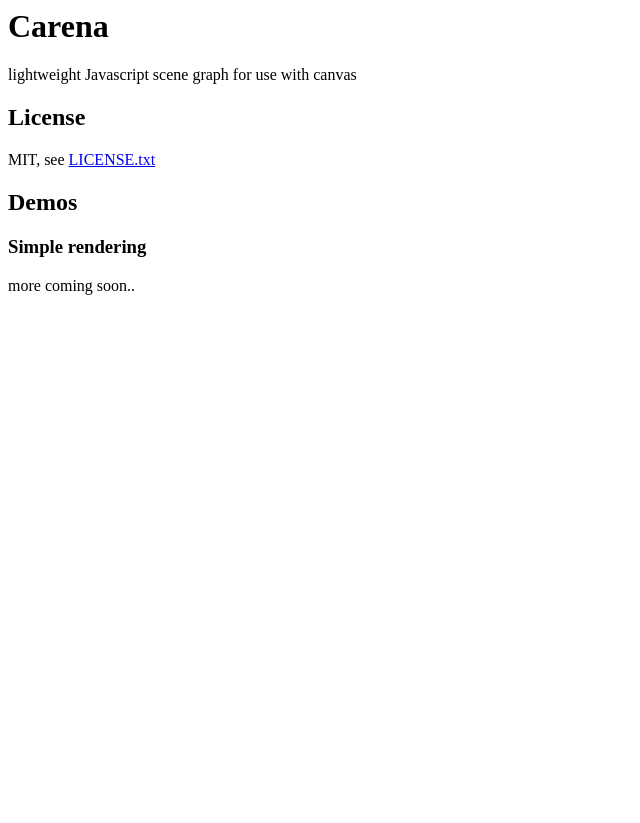
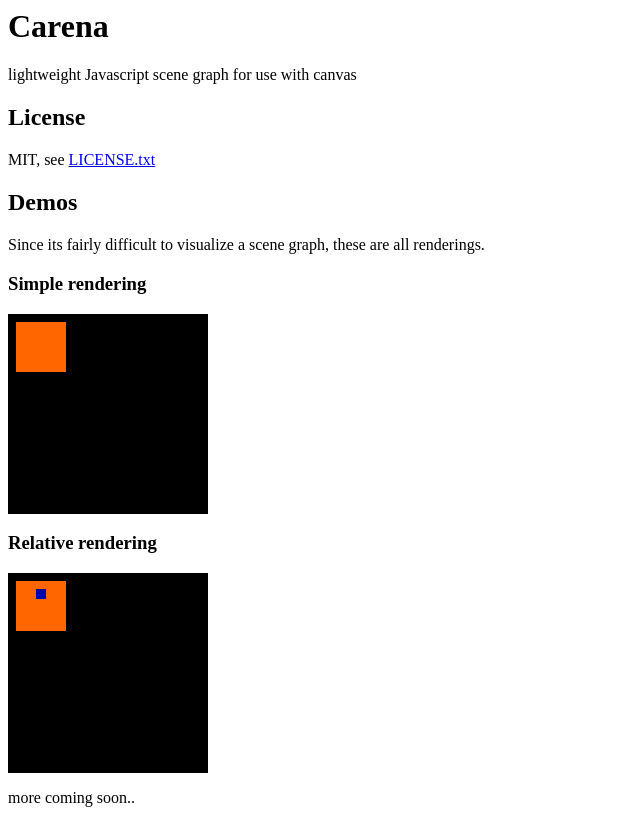
Before and after one commit to tmpvar/carena, a plain HTML site: page index.html in a window 1280 px wide. Shown: the whole page, without its empty margins (0-640 px from the left). Before the commit the page ends 800 px from the top, so only its background shows below. Drawn offline with Linux system fonts and the light colour scheme.

Commit message:
added some very simple examples

```diff
--- a/index.html
+++ b/index.html
@@ -2,6 +2,15 @@
   <head>
     <title>Carena</title>
     <script type="text/javascript" src="lib/carena.js"></script>
+    <script type="text/javascript">
+      function mapRecursive(node, fn) {
+        fn(node);
+        var i=0; len = node.children.length;
+        for (i; i<len; i++) {
+          mapRecursive(node.children[i], fn);
+        }
+      };
+    </script>
   </head>
   <body>
     <h1>Carena</h1>
@@ -13,10 +22,145 @@
     <p>
       MIT, see <a href="LICENSE.txt">LICENSE.txt</a>
     </p>
-
-    <h2>Demos</h2>
+    <p>
+      <h2>Demos</h2>
+      Since its fairly difficult to visualize a scene graph, these are all
+      renderings.
+    <p>
     <p>
       <h3>Simple rendering</h3>
+      <canvas id="simple" width="200" height="200"></canvas>
+      <script type="text/javascript">
+        (function() {
+          var canvas = document.getElementById("simple");
+          var ctx = canvas.getContext("2d");
+
+          // a single square
+          var scene = new carena.node();
+          scene.height = 50;
+          scene.width  = 50
+
+          scene.update = (function() {
+            var delta = 1;
+            return function(time) {
+              scene.x+=(time/16) * delta;
+              scene.y+=(time/16) * delta;
+              if (scene.x+scene.width  > canvas.width ||
+                  scene.y+scene.height > canvas.height)
+              {
+                delta = -1;
+              } else if (scene.x < 0 || scene.y < 0) {
+                delta = 1;
+              }
+            }
+          })();
+
+          scene.render = function(time) {
+            ctx.fillStyle ="#FF6600";
+            ctx.fillRect(scene.x,scene.y,scene.width,scene.height)
+          };
+
+
+          // render..
+          var ms = 0, interval = 16;
+          setInterval(function() {
+            ctx.fillStyle = "#000000";
+            ctx.fillRect(0,0,canvas.width,canvas.height);
+
+            ms+=interval;
+
+            mapRecursive(scene, function(node) {
+              node.update(interval);
+            });
+
+            mapRecursive(scene, function(node) {
+              node.render(interval);
+            });
+          }, interval);
+
+        })();
+      </script>
+    </p>
+
+    <p>
+      <h3>Relative rendering</h3>
+      <canvas id="relative" width="200" height="200"></canvas>
+      <script type="text/javascript">
+        (function() {
+          var canvas = document.getElementById("relative");
+          var ctx = canvas.getContext("2d");
+
+          // a single square
+          var scene = new carena.node();
+          scene.height = 50;
+          scene.width  = 50
+
+          scene.update = (function() {
+            var delta = 1;
+            return function(time) {
+              scene.x+=(time/16) * delta;
+              scene.y+=(time/16) * delta;
+              if (scene.x+scene.width  > canvas.width ||
+                  scene.y+scene.height > canvas.height)
+              {
+                delta = -1;
+              } else if (scene.x < 0 || scene.y < 0) {
+                delta = 1;
+              }
+            }
+          })();
+
+          scene.render = function(time) {
+            ctx.fillStyle ="#FF6600";
+            ctx.fillRect(scene.x,scene.y,scene.width,scene.height)
+          };
+
+          var child = new carena.node();
+          child.height = 10;
+          child.width  = 10;
+
+          child.update = (function() {
+            var delta = 1;
+            return function(time) {
+              child.y+=(time/8) * delta;
+              if (this.y+child.height > this.parent.height)
+              {
+                delta = -1;
+              } else if (this.y < 0) {
+                delta = 1;
+              }
+            }
+          })();
+
+          child.render = function(time) {
+            ctx.fillStyle ="#0000AA";
+            ctx.fillRect(this.parent.x+this.parent.width/2-this.width/2,
+                         this.parent.y+child.y,
+                         this.width,
+                         this.height);
+          };
+          scene.add(child);
+
+          // render..
+          var ms = 0, interval = 16;
+          setInterval(function() {
+            ms+=interval;
+
+            mapRecursive(scene, function(node) {
+              node.update(interval);
+            });
+
+            ctx.fillStyle = "#000000";
+            ctx.fillRect(0,0,canvas.width,canvas.height);
+            mapRecursive(scene, function(node) {
+              node.render(interval);
+            });
+          }, interval);
+
+        })();
+
+      </script>
+
     </p>
 
 
```
